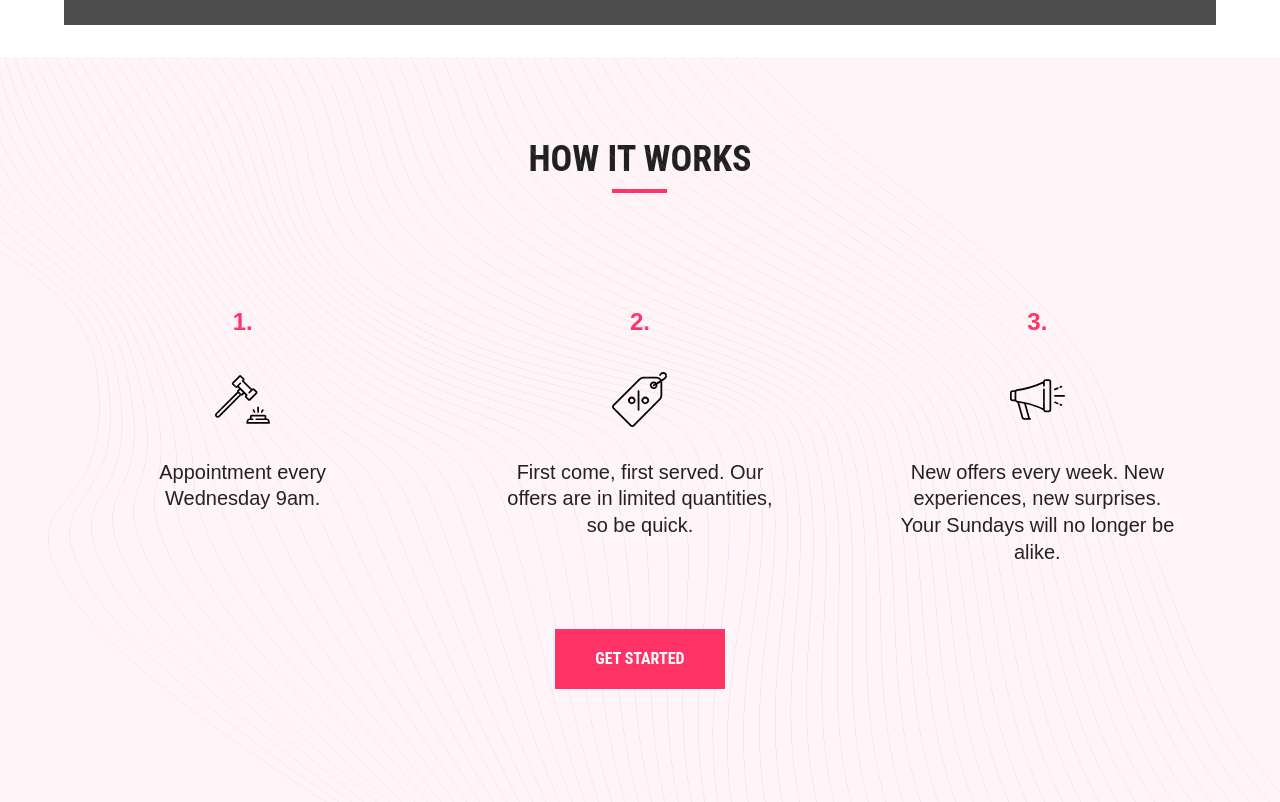
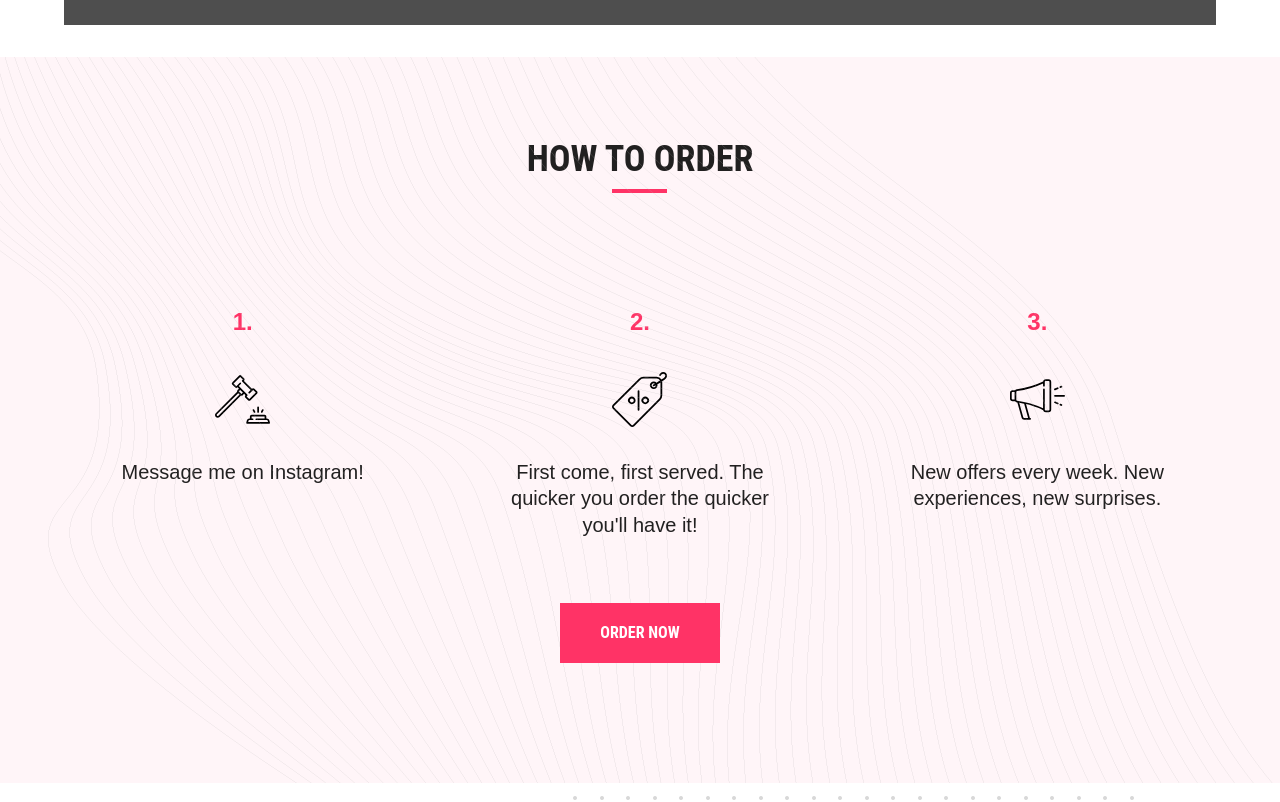
Before and after one commit to LukaG7/pretty-rad-app, a React (Create React App) app: page / in a window 1280 px wide. Shown: the part 2540-3342 px from the top of the page. Built offline with nearby package versions, Linux system fonts and the light colour scheme; grey boxes are pictures that could not be loaded.

Commit message:
added link to instagram and changed some text

```diff
--- a/src/pages/modules/views/ProductHowItWorks.js
+++ b/src/pages/modules/views/ProductHowItWorks.js
@@ -53,7 +53,7 @@ function ProductHowItWorks() {
           }}
         />
         <Typography variant="h4" marked="center" component="h2" sx={{ mb: 14 }}>
-          How it works
+          How to Order
         </Typography>
         <div>
           <Grid container spacing={5}>
@@ -67,7 +67,7 @@ function ProductHowItWorks() {
                   sx={image}
                 />
                 <Typography variant="h5" align="center">
-                  Appointment every Wednesday 9am.
+                  Message me on Instagram!
                 </Typography>
               </Box>
             </Grid>
@@ -81,8 +81,7 @@ function ProductHowItWorks() {
                   sx={image}
                 />
                 <Typography variant="h5" align="center">
-                  First come, first served. Our offers are in limited quantities, so
-                  be quick.
+                  First come, first served. The quicker you order the quicker you'll have it!
                 </Typography>
               </Box>
             </Grid>
@@ -97,7 +96,6 @@ function ProductHowItWorks() {
                 />
                 <Typography variant="h5" align="center">
                   {'New offers every week. New experiences, new surprises. '}
-                  {'Your Sundays will no longer be alike.'}
                 </Typography>
               </Box>
             </Grid>
@@ -108,10 +106,11 @@ function ProductHowItWorks() {
           size="large"
           variant="contained"
           component="a"
-          href="/premium-themes/onepirate/sign-up/"
+          target='_blank'
+          href="https://www.instagram.com/prettyradcraftsco/"
           sx={{ mt: 8 }}
         >
-          Get started
+          Order Now
         </Button>
       </Container>
     </Box>
```
